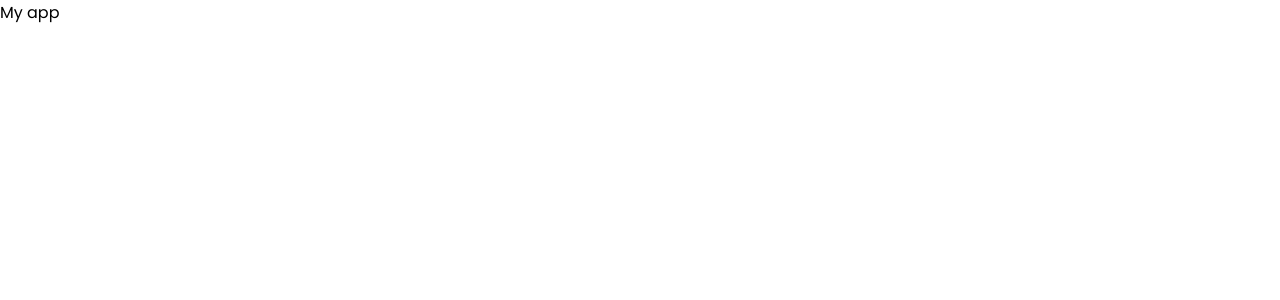
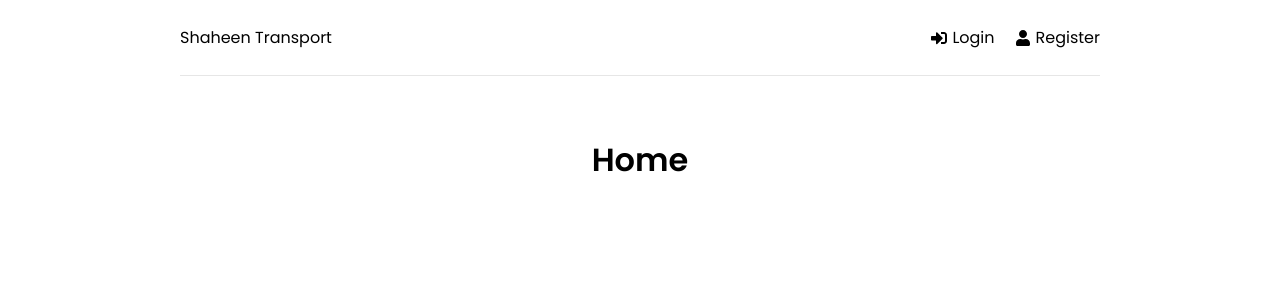
Before and after one commit to nSamarasDev/shaheenst, a React (Create React App) app in the folder frontend/: page / in a window 1280 px wide. Shown: the top 300 px of the page. Built offline with nearby package versions, Linux system fonts and the light colour scheme.

Commit message:
App.js updated

```diff
--- a/frontend/src/App.js
+++ b/frontend/src/App.js
@@ -1,7 +1,25 @@
 import React from 'react';
+import { BrowserRouter as Router, Routes, Route } from 'react-router-dom';
+import Header from './components/Header';
+import Home from './pages/Home';
+import Login from './pages/Login';
+import Register from './pages/Register';
 
 function App() {
-  return <div>My app</div>;
+  return (
+    <>
+      <Router>
+        <div className='container'>
+          <Header />
+          <Routes>
+            <Route path='/' element={<Home />} />
+            <Route path='/login' element={<Login />} />
+            <Route path='/register' element={<Register />} />
+          </Routes>
+        </div>
+      </Router>
+    </>
+  );
 }
 
 export default App;
```
